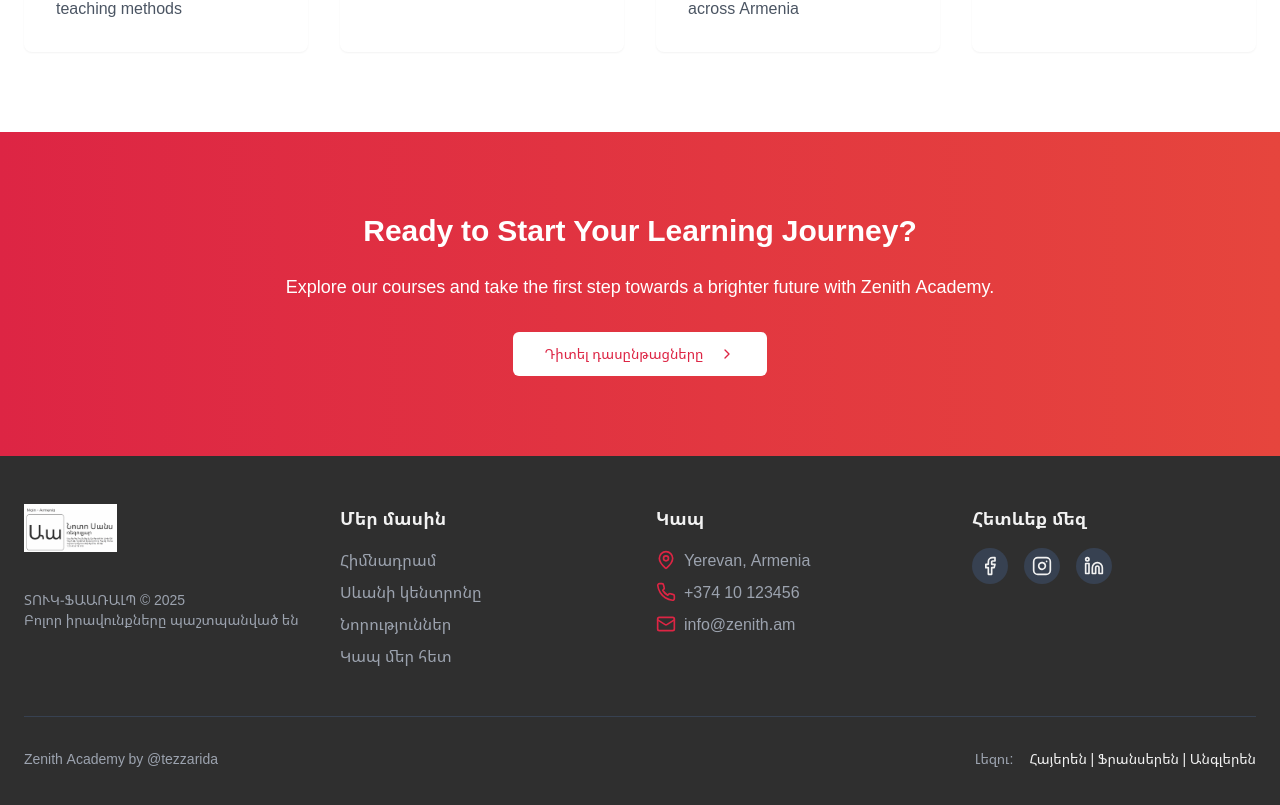
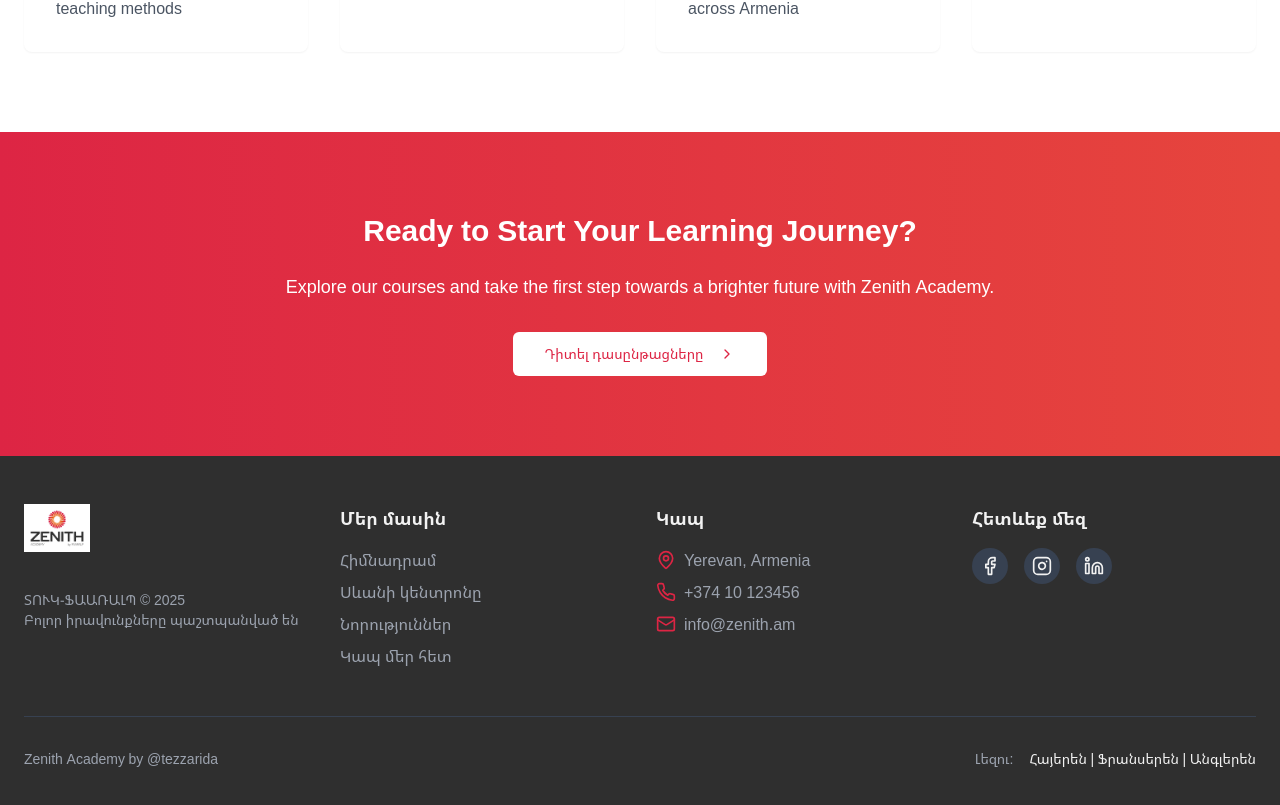
Before and after one commit to fulfilledbyai/zenith-academy-web, a React (Vite) app: page / in a window 1280 px wide. Shown: the part 3994-4799 px from the top of the page. Built offline with nearby package versions, Linux system fonts and the light colour scheme.

Commit message:
Visual edit in Lovable
Edited UI in Lovable

```diff
--- a/src/components/Footer.tsx
+++ b/src/components/Footer.tsx
@@ -20,7 +20,7 @@ const Footer: React.FC = () => {
           {/* Logo and Description */}
           <div className="col-span-1 md:col-span-1 lg:col-span-1">
             <Link to="/" className="inline-block mb-4">
-              <img src="/lovable-uploads/be3d7f62-cd6d-467d-a3ef-6c03061959fa.png" alt="Zenith Academy" className="h-12 object-contain" />
+              <img alt="Zenith Academy" src="/lovable-uploads/24276dbe-fd83-4c3d-9c32-2b8505b0912f.jpg" className="h-12 object-fill" />
             </Link>
             <p className="text-sm text-gray-400 mt-4">
               ՏՈՒԿ-ՖԱԱՌԱԼՊ © {currentYear}
```
Also changed, not shown: public/lovable-uploads/24276dbe-fd83-4c3d-9c32-2b8505b0912f.jpg (added).
